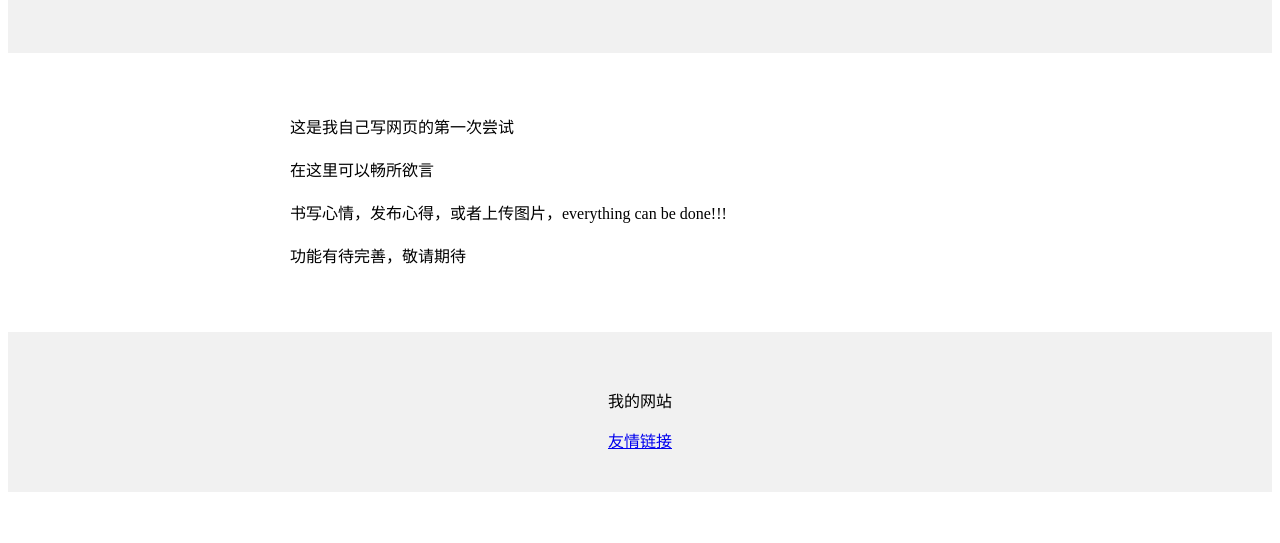
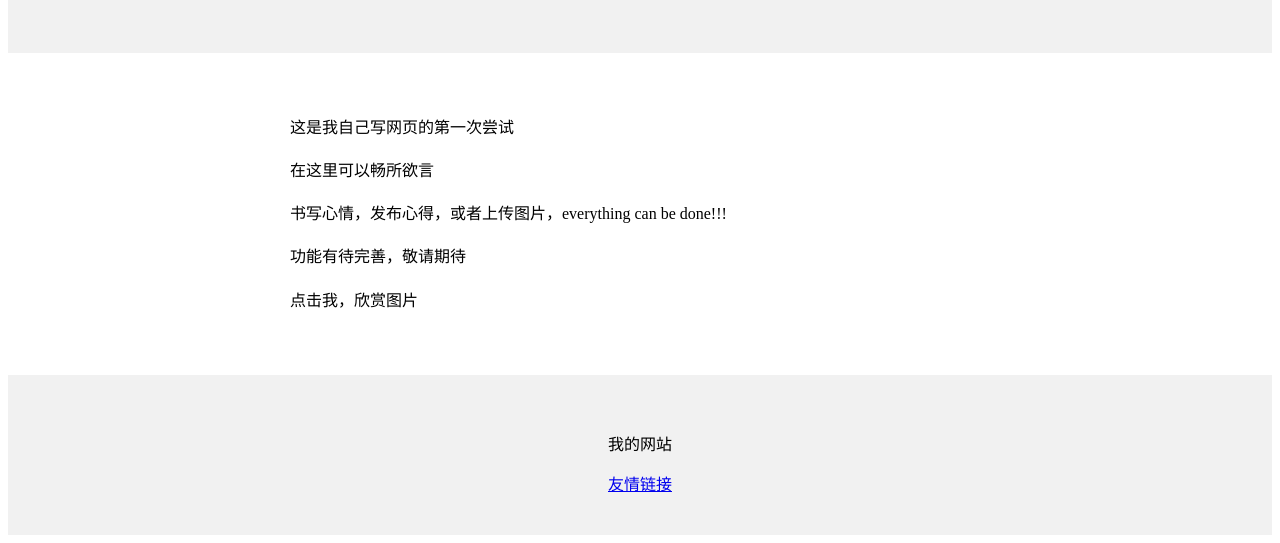
Before and after one commit to TheBreeze12/html01, a plain HTML site: page index.html in a window 1280 px wide. Shown: the part 368-911 px from the top of the page. Before the commit the page ends 868 px from the top, so only its background shows below. Drawn offline with Linux system fonts and the light colour scheme.

Commit message:
Update index.html

```diff
--- a/index.html
+++ b/index.html
@@ -25,6 +25,7 @@ line-height: 1.7;
 <p>在这里可以畅所欲言</p>
 <p >书写心情，发布心得，或者上传图片，everything can be done!!!</p>
 <p>功能有待完善，敬请期待</p>
+  <p href="./new.html">点击我，欣赏图片</p>
 </div>
 
 
```
